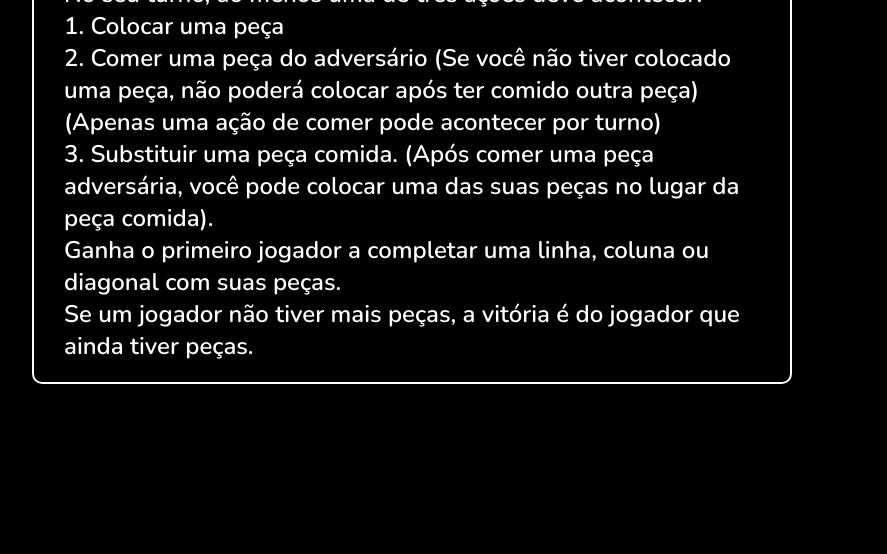
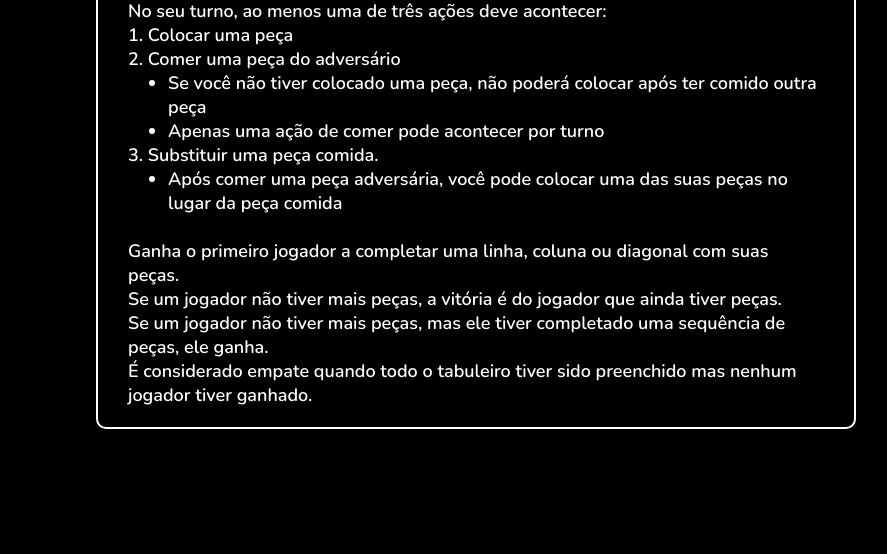
Before and after one commit to Zimbra006/velhaDama, a plain HTML site: page index.html in a window 1280 px wide. Shown: the part 246-800 px from the top of the page, without its empty margins (164-1051 px from the left). Drawn offline with nearby package versions, Linux system fonts and the light colour scheme.

Commit message:
O painel de regras está organizado.

```diff
--- a/script.js
+++ b/script.js
@@ -375,9 +375,17 @@ function Ajuda() {
     const divTexto = document.createElement("div");
     divTexto.className = "painel-ajuda";
 
-    var texto = document.createElement("p");
+    var texto = document.createElement("h1");
+    texto.style.textAlign = "center";
+    texto.innerHTML = "REGRAS";
+    divTexto.appendChild(texto);
+
+    texto = document.createElement("p");
     texto.innerHTML = "Cada jogador recebe 12 peças.";
     divTexto.appendChild(texto);
+
+    // Cria espaço entre as linhas
+    divTexto.appendChild(document.createElement("br"));
 
     texto = document.createElement("p");
     texto.innerHTML = "No seu turno, ao menos uma de três ações deve acontecer:";
@@ -388,17 +396,33 @@ function Ajuda() {
     divTexto.appendChild(texto);
 
     texto = document.createElement("p");
-    texto.innerHTML = `2. Comer uma peça do adversário
-    (Se você não tiver colocado uma peça,
-    não poderá colocar após ter comido outra peça)
-    (Apenas uma ação de comer pode acontecer por turno)`;
+    texto.innerHTML = "2. Comer uma peça do adversário";
     divTexto.appendChild(texto);
 
+    var lista = document.createElement("ul");
+    texto = document.createElement("li");
+    texto.innerHTML = "Se você não tiver colocado uma peça, não poderá colocar após ter comido outra peça";
+    lista.appendChild(texto);
+
+    texto = document.createElement("li");
+    texto.innerHTML = "Apenas uma ação de comer pode acontecer por turno";
+    lista.appendChild(texto);
+
+    divTexto.appendChild(lista);
+
     texto = document.createElement("p");
-    texto.innerHTML = `3. Substituir uma peça comida.
-    (Após comer uma peça adversária, você pode colocar uma das
-    suas peças no lugar da peça comida).`;
+    texto.innerHTML = "3. Substituir uma peça comida."
     divTexto.appendChild(texto);
+
+    lista = document.createElement("ul");
+    texto = document.createElement("li");
+    texto.innerHTML = "Após comer uma peça adversária, você pode colocar uma das suas peças no lugar da peça comida";
+    lista.appendChild(texto);
+
+    divTexto.appendChild(lista);
+
+    // Cria espaço entre as linhas
+    divTexto.appendChild(document.createElement("br"));
 
     texto = document.createElement("p");
     texto.innerHTML = "Ganha o primeiro jogador a completar uma linha, coluna ou diagonal com suas peças.";
@@ -406,6 +430,14 @@ function Ajuda() {
 
     texto = document.createElement("p");
     texto.innerHTML = "Se um jogador não tiver mais peças, a vitória é do jogador que ainda tiver peças.";
+    divTexto.appendChild(texto);
+
+    texto = document.createElement("p");
+    texto.innerHTML = "Se um jogador não tiver mais peças, mas ele tiver completado uma sequência de peças, ele ganha.";
+    divTexto.appendChild(texto);
+
+    texto = document.createElement("p");
+    texto.innerHTML = "É considerado empate quando todo o tabuleiro tiver sido preenchido mas nenhum jogador tiver ganhado.";
     divTexto.appendChild(texto);
 
     divWrapper.appendChild(divTexto);
--- a/styles.css
+++ b/styles.css
@@ -9,7 +9,6 @@
     padding: 0;
     box-sizing: border-box;
     position: relative;
-    font-size: x-large;
     z-index: 0;
 }
 
@@ -19,6 +18,7 @@ html, body {
     color: white;
     font-family: Nunito,sans-serif;
     font-weight: 600;
+    font-size: x-large;
 }
 
 button {
@@ -156,7 +156,7 @@ img {
     display: flex;
     justify-content: center;
     align-items: center;
-    width: 90%;
+    width: 100%;
     height: 100svh;
     position: fixed;
     z-index: 1000;
@@ -181,6 +181,11 @@ img {
     padding: 20px 15px;
     scrollbar-gutter: stable both-edges;
     z-index: 2001;
+    font-size: large;
+}
+
+ul {
+    padding-left: 40px;
 }
 
 .victory {
```
